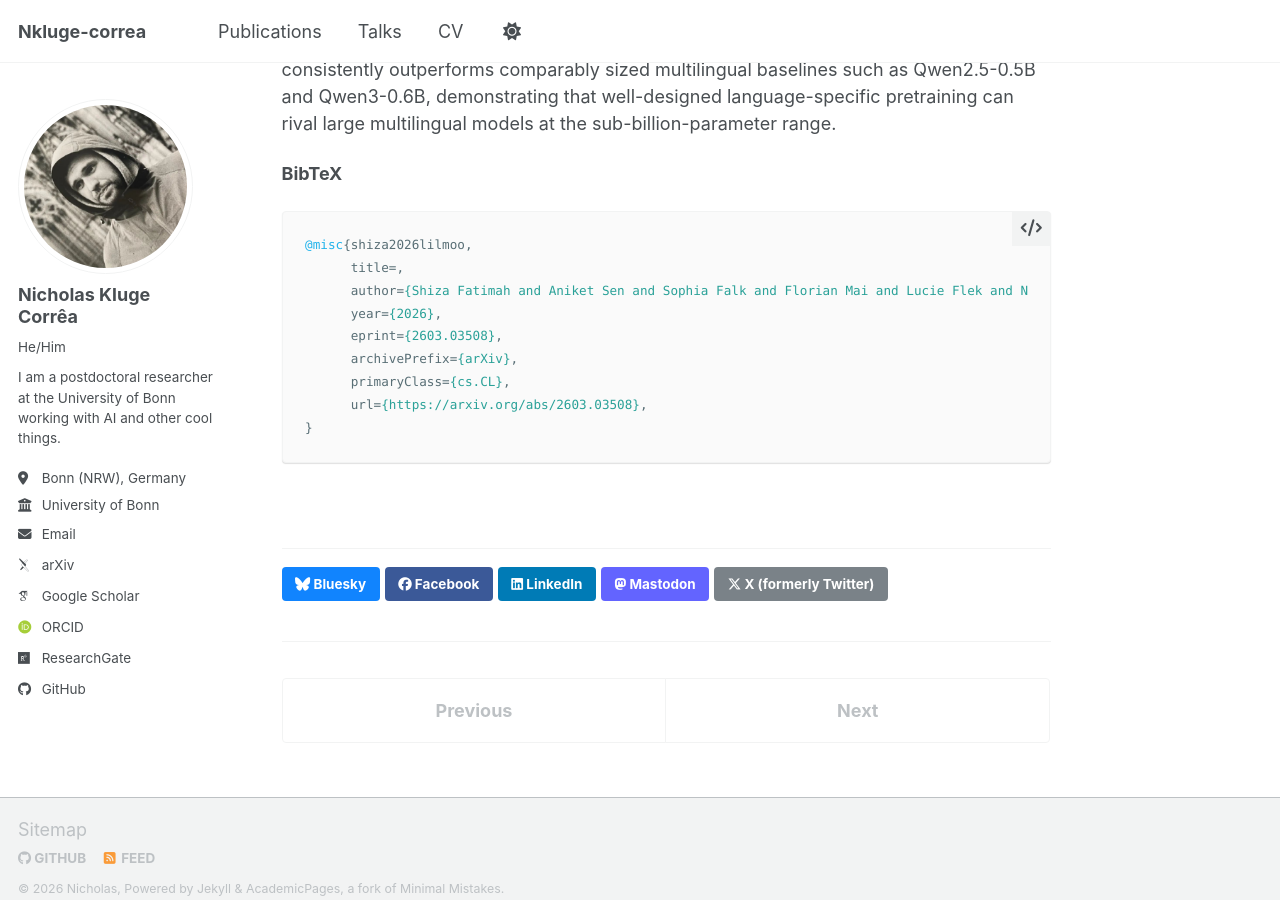
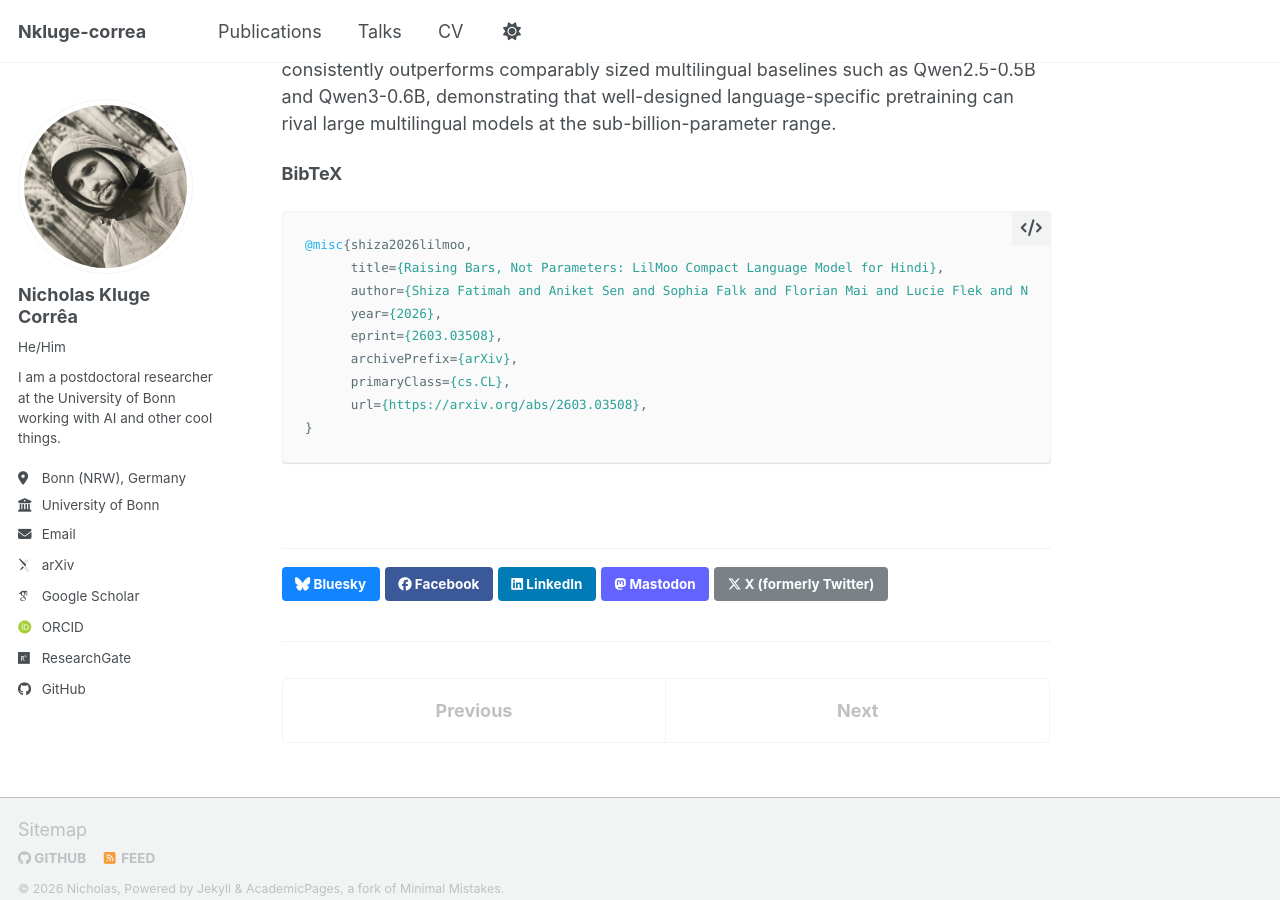
Before and after one commit to Nkluge-correa/Nkluge-correa.github.io, a Jekyll site: the page built from _publications/2026-03-03-lilmoo-compact-language-model-for-hindi.md, in a window 1280 px wide and 900 px high, scrolled down 488 px. Built offline with Jekyll 4.4.1, drawn with Linux system fonts in a browser that asks for light colours; some web fonts are replaced; a script bundle is joined from its source files by our own code; library files that are not in the unit come from our copies.

Commit message:
Update 2026-03-03-lilmoo-compact-language-model-for-hindi.md

````diff
--- a/_publications/2026-03-03-lilmoo-compact-language-model-for-hindi.md
+++ b/_publications/2026-03-03-lilmoo-compact-language-model-for-hindi.md
@@ -17,7 +17,7 @@ The dominance of large multilingual foundation models has widened linguistic ine
 
 ```bibtex
 @misc{shiza2026lilmoo,
-      title={{Raising Bars, Not Parameters: LilMoo Compact Language Model for Hindi}},
+      title={Raising Bars, Not Parameters: LilMoo Compact Language Model for Hindi},
       author={Shiza Fatimah and Aniket Sen and Sophia Falk and Florian Mai and Lucie Flek and Nicholas Kluge Corr{\^e}a},
       year={2026},
       eprint={2603.03508},
````
